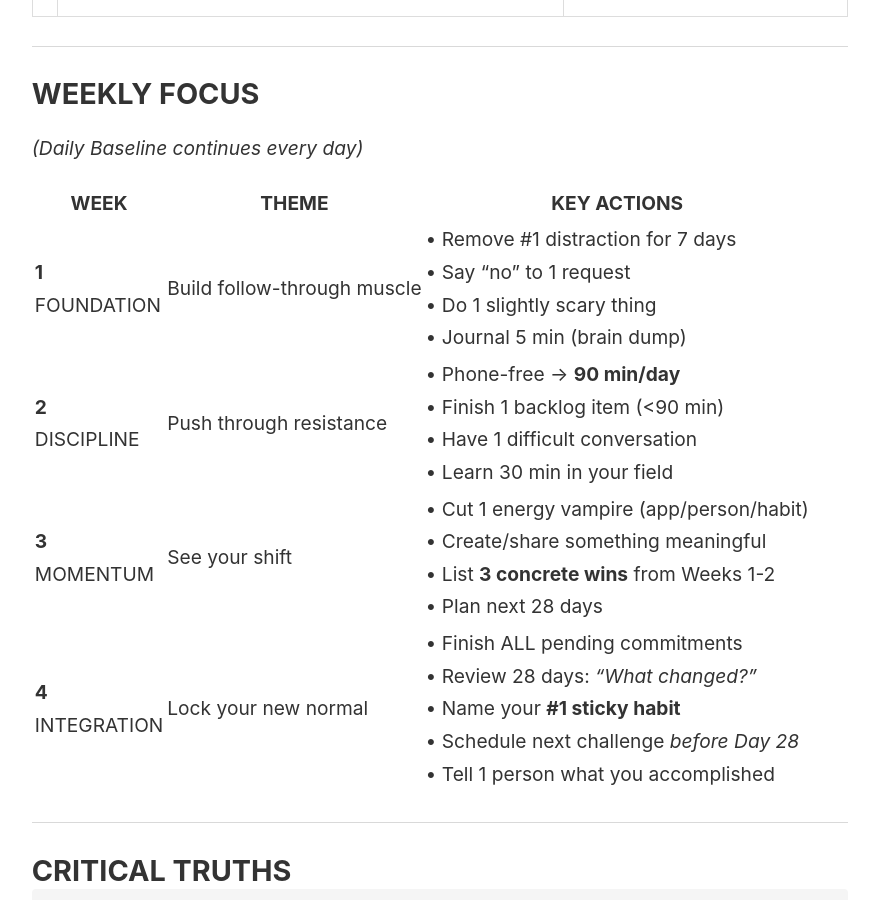
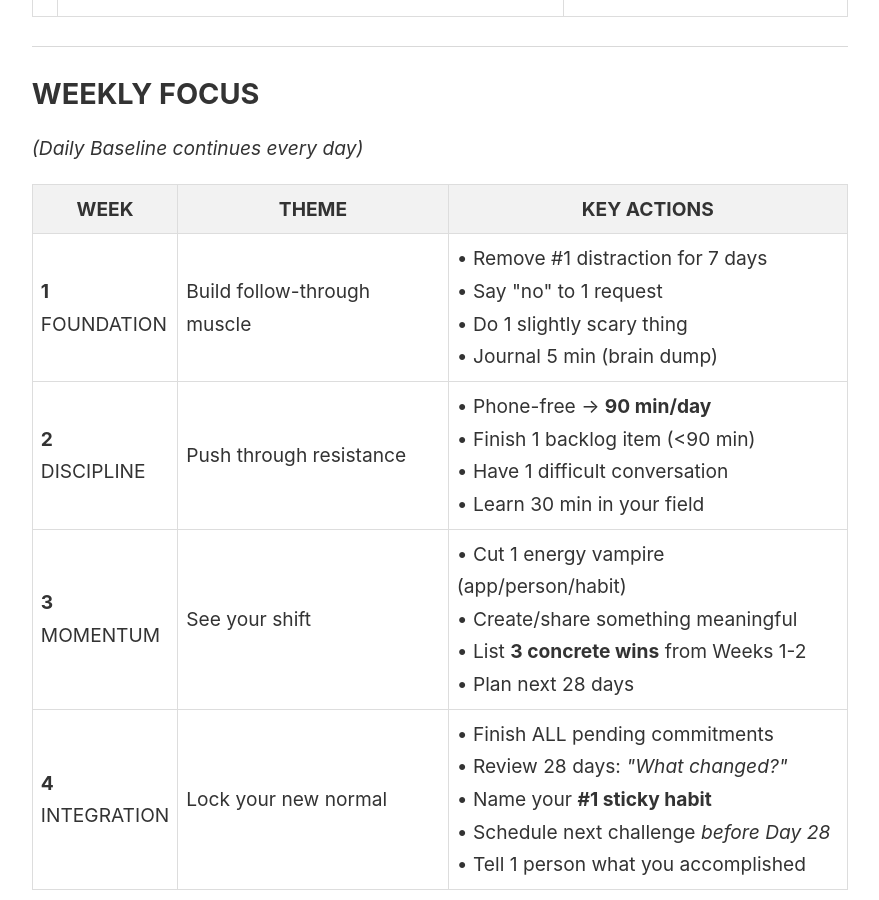
Before and after one commit to sanjanb/my-digital-garden, a Jekyll site: the page built from _notes/28-day-follow-through-challenge.md, in a window 1280 px wide and 900 px high, scrolled down 1310 px. Shown: the whole window, without its empty margins (45-924 px from the left). Built offline with Jekyll 4.4.1, drawn with Linux system fonts in a browser that asks for light colours.

Commit message:
refactor: Update WEEKLY FOCUS section with improved table formatting and structure

```diff
--- a/_notes/28-day-follow-through-challenge.md
+++ b/_notes/28-day-follow-through-challenge.md
@@ -72,12 +72,33 @@ _Non-negotiable. No exceptions. Takes <20 mins._
 
 _(Daily Baseline continues every day)_
 
-| WEEK                 | THEME                       | KEY ACTIONS                                                                                                                                                                                      |
-| -------------------- | --------------------------- | ------------------------------------------------------------------------------------------------------------------------------------------------------------------------------------------------ |
-| **1**<br>FOUNDATION  | Build follow-through muscle | • Remove #1 distraction for 7 days<br>• Say "no" to 1 request<br>• Do 1 slightly scary thing<br>• Journal 5 min (brain dump)                                                                     |
-| **2**<br>DISCIPLINE  | Push through resistance     | • Phone-free → **90 min/day**<br>• Finish 1 backlog item (<90 min)<br>• Have 1 difficult conversation<br>• Learn 30 min in your field                                                            |
-| **3**<br>MOMENTUM    | See your shift              | • Cut 1 energy vampire (app/person/habit)<br>• Create/share something meaningful<br>• List **3 concrete wins** from Weeks 1-2<br>• Plan next 28 days                                             |
-| **4**<br>INTEGRATION | Lock your new normal        | • Finish ALL pending commitments<br>• Review 28 days: _"What changed?"_<br>• Name your **#1 sticky habit**<br>• Schedule next challenge _before Day 28_<br>• Tell 1 person what you accomplished |
+<table style="border-collapse: collapse; width: 100%;">
+  <tr>
+    <th style="border: 1px solid #ddd; padding: 8px; background-color: #f2f2f2;">WEEK</th>
+    <th style="border: 1px solid #ddd; padding: 8px; background-color: #f2f2f2;">THEME</th>
+    <th style="border: 1px solid #ddd; padding: 8px; background-color: #f2f2f2;">KEY ACTIONS</th>
+  </tr>
+  <tr>
+    <td style="border: 1px solid #ddd; padding: 8px;"><strong>1</strong><br>FOUNDATION</td>
+    <td style="border: 1px solid #ddd; padding: 8px;">Build follow-through muscle</td>
+    <td style="border: 1px solid #ddd; padding: 8px;">• Remove #1 distraction for 7 days<br>• Say "no" to 1 request<br>• Do 1 slightly scary thing<br>• Journal 5 min (brain dump)</td>
+  </tr>
+  <tr>
+    <td style="border: 1px solid #ddd; padding: 8px;"><strong>2</strong><br>DISCIPLINE</td>
+    <td style="border: 1px solid #ddd; padding: 8px;">Push through resistance</td>
+    <td style="border: 1px solid #ddd; padding: 8px;">• Phone-free → <strong>90 min/day</strong><br>• Finish 1 backlog item (<90 min)<br>• Have 1 difficult conversation<br>• Learn 30 min in your field</td>
+  </tr>
+  <tr>
+    <td style="border: 1px solid #ddd; padding: 8px;"><strong>3</strong><br>MOMENTUM</td>
+    <td style="border: 1px solid #ddd; padding: 8px;">See your shift</td>
+    <td style="border: 1px solid #ddd; padding: 8px;">• Cut 1 energy vampire (app/person/habit)<br>• Create/share something meaningful<br>• List <strong>3 concrete wins</strong> from Weeks 1-2<br>• Plan next 28 days</td>
+  </tr>
+  <tr>
+    <td style="border: 1px solid #ddd; padding: 8px;"><strong>4</strong><br>INTEGRATION</td>
+    <td style="border: 1px solid #ddd; padding: 8px;">Lock your new normal</td>
+    <td style="border: 1px solid #ddd; padding: 8px;">• Finish ALL pending commitments<br>• Review 28 days: <em>"What changed?"</em><br>• Name your <strong>#1 sticky habit</strong><br>• Schedule next challenge <em>before Day 28</em><br>• Tell 1 person what you accomplished</td>
+  </tr>
+</table>
 
 ---
 
```
